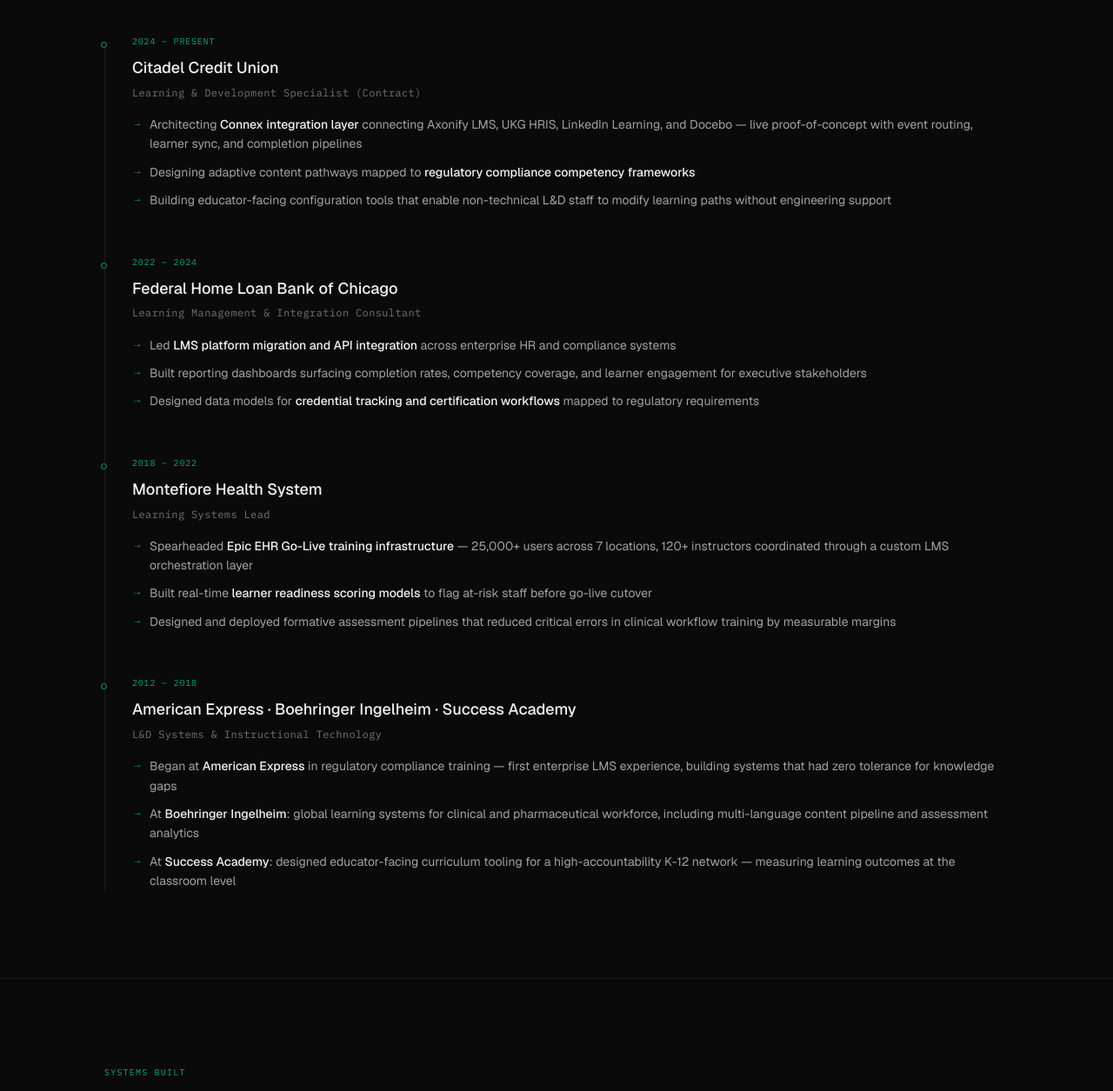
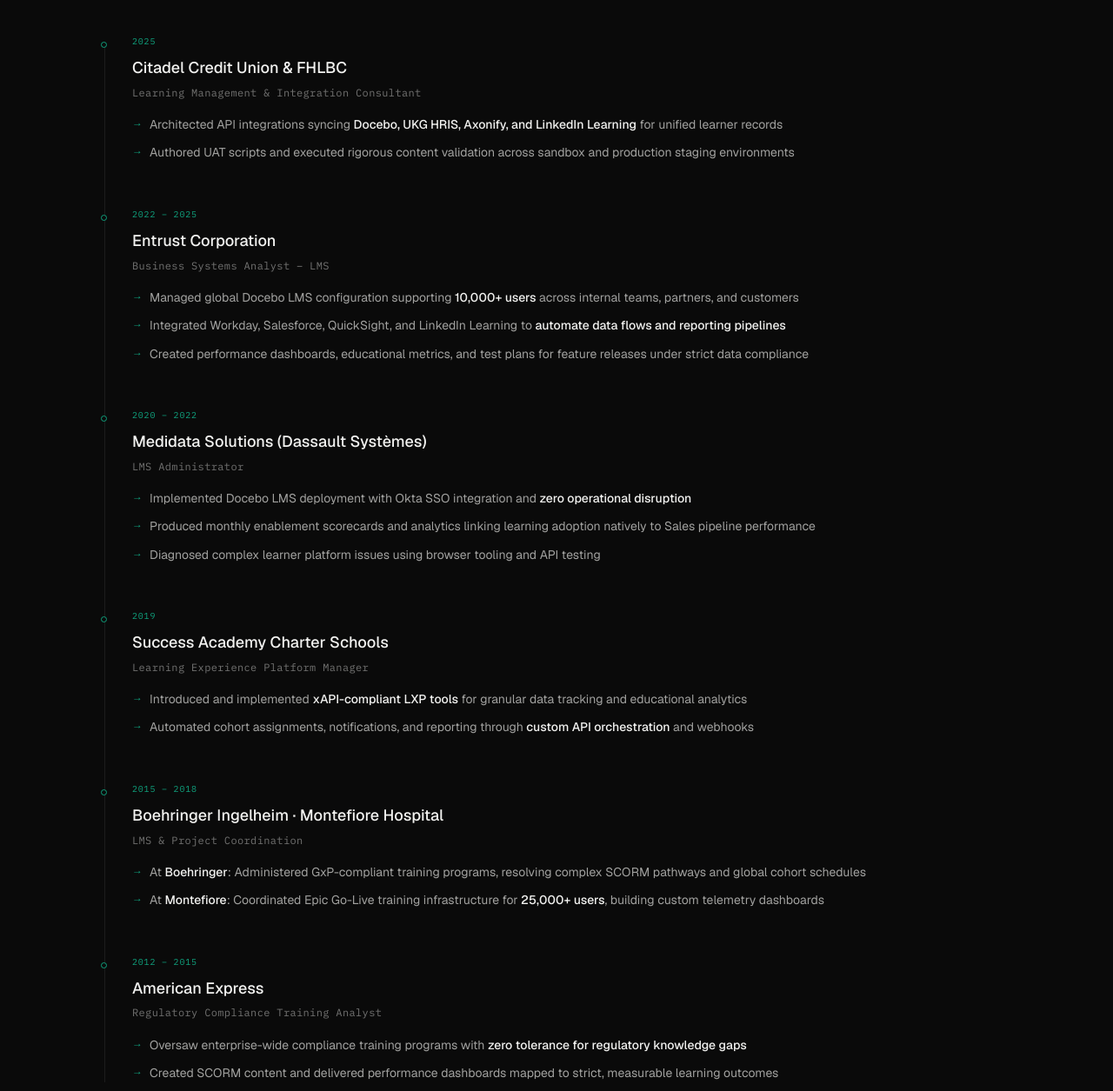
Before and after one commit to garthpuckerin/garthpuckerin-openai, a website: page index.html in a window 1280 px wide. Shown: the part 1973-3228 px from the top of the page at 87% size. Drawn offline with nearby package versions, Linux system fonts and the light colour scheme.

Commit message:
fix: unhallucinate employment timeline data

```diff
--- a/index.html
+++ b/index.html
@@ -1091,89 +1091,105 @@
 
         <div class="timeline">
           <div class="timeline-item reveal">
-            <div class="timeline-meta">2024 – Present</div>
-            <div class="timeline-org">Citadel Credit Union</div>
-            <div class="timeline-role">Learning & Development Specialist (Contract)</div>
+            <div class="timeline-meta">2025</div>
+            <div class="timeline-org">Citadel Credit Union & FHLBC</div>
+            <div class="timeline-role">Learning Management & Integration Consultant</div>
             <ul class="timeline-points">
               <li>
-                Architecting <strong>Connex integration layer</strong> connecting Axonify LMS, UKG
-                HRIS, LinkedIn Learning, and Docebo — live proof-of-concept with event routing,
-                learner sync, and completion pipelines
+                Architected API integrations syncing
+                <strong>Docebo, UKG HRIS, Axonify, and LinkedIn Learning</strong> for unified
+                learner records
               </li>
               <li>
-                Designing adaptive content pathways mapped to
-                <strong>regulatory compliance competency frameworks</strong>
-              </li>
-              <li>
-                Building educator-facing configuration tools that enable non-technical L&D staff to
-                modify learning paths without engineering support
+                Authored UAT scripts and executed rigorous content validation across sandbox and
+                production staging environments
               </li>
             </ul>
           </div>
 
           <div class="timeline-item reveal">
-            <div class="timeline-meta">2022 – 2024</div>
-            <div class="timeline-org">Federal Home Loan Bank of Chicago</div>
-            <div class="timeline-role">Learning Management & Integration Consultant</div>
+            <div class="timeline-meta">2022 – 2025</div>
+            <div class="timeline-org">Entrust Corporation</div>
+            <div class="timeline-role">Business Systems Analyst – LMS</div>
             <ul class="timeline-points">
               <li>
-                Led <strong>LMS platform migration and API integration</strong> across enterprise HR
-                and compliance systems
+                Managed global Docebo LMS configuration supporting
+                <strong>10,000+ users</strong> across internal teams, partners, and customers
               </li>
               <li>
-                Built reporting dashboards surfacing completion rates, competency coverage, and
-                learner engagement for executive stakeholders
+                Integrated Workday, Salesforce, QuickSight, and LinkedIn Learning to
+                <strong>automate data flows and reporting pipelines</strong>
               </li>
               <li>
-                Designed data models for
-                <strong>credential tracking and certification workflows</strong> mapped to
-                regulatory requirements
+                Created performance dashboards, educational metrics, and test plans for feature
+                releases under strict data compliance
               </li>
             </ul>
           </div>
 
           <div class="timeline-item reveal">
-            <div class="timeline-meta">2018 – 2022</div>
-            <div class="timeline-org">Montefiore Health System</div>
-            <div class="timeline-role">Learning Systems Lead</div>
+            <div class="timeline-meta">2020 – 2022</div>
+            <div class="timeline-org">Medidata Solutions (Dassault Systèmes)</div>
+            <div class="timeline-role">LMS Administrator</div>
             <ul class="timeline-points">
               <li>
-                Spearheaded <strong>Epic EHR Go-Live training infrastructure</strong> — 25,000+
-                users across 7 locations, 120+ instructors coordinated through a custom LMS
-                orchestration layer
+                Implemented Docebo LMS deployment with Okta SSO integration and
+                <strong>zero operational disruption</strong>
               </li>
               <li>
-                Built real-time <strong>learner readiness scoring models</strong> to flag at-risk
-                staff before go-live cutover
+                Produced monthly enablement scorecards and analytics linking learning adoption
+                natively to Sales pipeline performance
               </li>
               <li>
-                Designed and deployed formative assessment pipelines that reduced critical errors in
-                clinical workflow training by measurable margins
+                Diagnosed complex learner platform issues using browser tooling and API testing
               </li>
             </ul>
           </div>
 
           <div class="timeline-item reveal">
-            <div class="timeline-meta">2012 – 2018</div>
-            <div class="timeline-org">
-              American Express · Boehringer Ingelheim · Success Academy
-            </div>
-            <div class="timeline-role">L&D Systems & Instructional Technology</div>
+            <div class="timeline-meta">2019</div>
+            <div class="timeline-org">Success Academy Charter Schools</div>
+            <div class="timeline-role">Learning Experience Platform Manager</div>
             <ul class="timeline-points">
               <li>
-                Began at <strong>American Express</strong> in regulatory compliance training — first
-                enterprise LMS experience, building systems that had zero tolerance for knowledge
-                gaps
+                Introduced and implemented <strong>xAPI-compliant LXP tools</strong> for granular
+                data tracking and educational analytics
               </li>
               <li>
-                At <strong>Boehringer Ingelheim</strong>: global learning systems for clinical and
-                pharmaceutical workforce, including multi-language content pipeline and assessment
-                analytics
+                Automated cohort assignments, notifications, and reporting through
+                <strong>custom API orchestration</strong> and webhooks
+              </li>
+            </ul>
+          </div>
+
+          <div class="timeline-item reveal">
+            <div class="timeline-meta">2015 – 2018</div>
+            <div class="timeline-org">Boehringer Ingelheim · Montefiore Hospital</div>
+            <div class="timeline-role">LMS & Project Coordination</div>
+            <ul class="timeline-points">
+              <li>
+                At <strong>Boehringer</strong>: Administered GxP-compliant training programs,
+                resolving complex SCORM pathways and global cohort schedules
               </li>
               <li>
-                At <strong>Success Academy</strong>: designed educator-facing curriculum tooling for
-                a high-accountability K-12 network — measuring learning outcomes at the classroom
-                level
+                At <strong>Montefiore</strong>: Coordinated Epic Go-Live training infrastructure for
+                <strong>25,000+ users</strong>, building custom telemetry dashboards
+              </li>
+            </ul>
+          </div>
+
+          <div class="timeline-item reveal">
+            <div class="timeline-meta">2012 – 2015</div>
+            <div class="timeline-org">American Express</div>
+            <div class="timeline-role">Regulatory Compliance Training Analyst</div>
+            <ul class="timeline-points">
+              <li>
+                Oversaw enterprise-wide compliance training programs with
+                <strong>zero tolerance for regulatory knowledge gaps</strong>
+              </li>
+              <li>
+                Created SCORM content and delivered performance dashboards mapped to strict,
+                measurable learning outcomes
               </li>
             </ul>
           </div>
```
